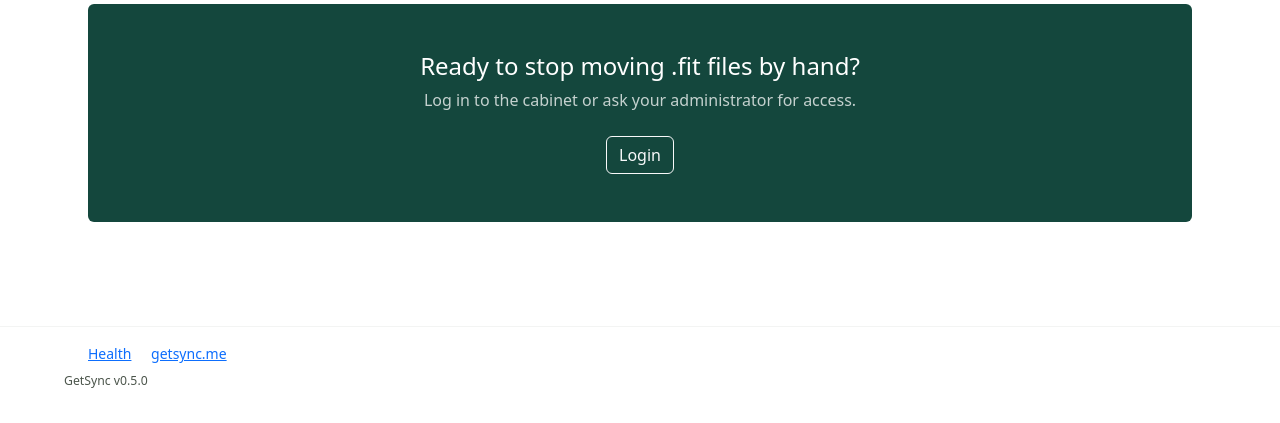
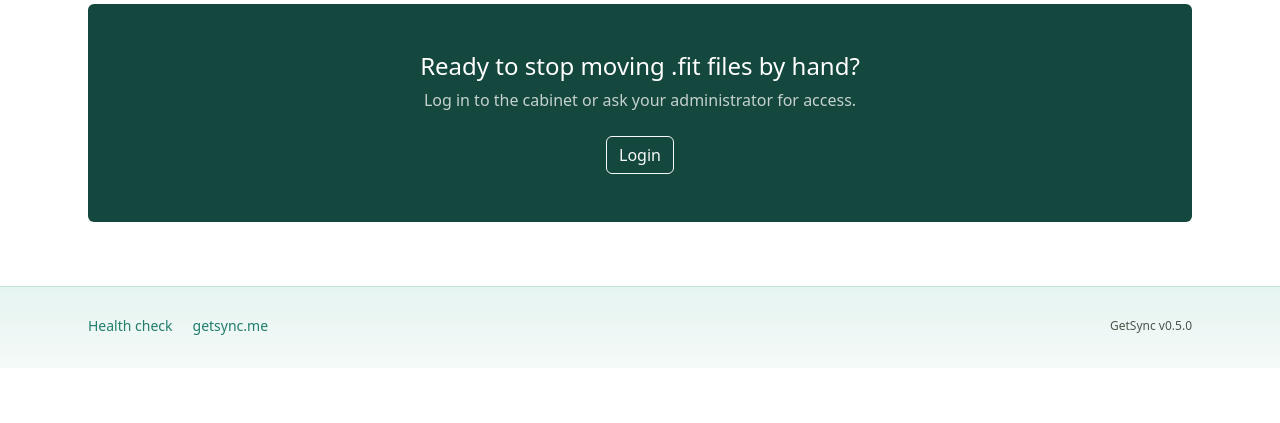
Before and after one commit to segallar/fit-sinc, a FastAPI app: page / in a window 1280 px wide. Shown: the part 1565-1988 px from the top of the page. After the commit the page ends 1927 px from the top, so only its background shows below. Run offline with FastAPI, Linux system fonts and the light colour scheme.

Commit message:
style(web): оформить подвал лендинга в общую сетку
Полоса на всю ширину с мягким mint-фоном; ссылки и build meta
в getsync-site-inner, ряд на md+.

Co-authored-by: Cursor <cursoragent@cursor.com>

```diff
--- a/getsync/web/static/app.css
+++ b/getsync/web/static/app.css
@@ -54,14 +54,54 @@ body {
   padding-block: 2rem 2.5rem;
 }
 
-.getsync-site .getsync-footer {
-  padding-bottom: 2rem;
-  padding-inline: 1.5rem;
+/* Landing footer — full-width band, content aligned to getsync-site-inner */
+.getsync-site .getsync-site-footer {
+  margin-top: 3rem;
+  padding: 0;
+  border-top: 1px solid var(--getsync-primary-100);
+  background: linear-gradient(180deg, var(--getsync-primary-50) 0%, #f4faf8 100%);
 }
 
-.getsync-site .getsync-footer > p {
-  max-width: 72rem;
-  margin-inline: auto;
+.getsync-site .getsync-site-footer .getsync-site-inner {
+  padding-block: 1.75rem 2rem;
+}
+
+.getsync-site-footer-row {
+  display: flex;
+  flex-direction: column;
+  gap: 1rem;
+}
+
+@media (min-width: 768px) {
+  .getsync-site-footer-row {
+    flex-direction: row;
+    align-items: center;
+    justify-content: space-between;
+    gap: 1.5rem;
+  }
+}
+
+.getsync-site-footer-nav {
+  display: flex;
+  flex-wrap: wrap;
+  gap: 0.5rem 1.25rem;
+}
+
+.getsync-site-footer-nav a {
+  color: var(--getsync-primary-700);
+  font-size: 0.875rem;
+  font-weight: 500;
+  text-decoration: none;
+}
+
+.getsync-site-footer-nav a:hover {
+  color: var(--getsync-primary-900);
+  text-decoration: underline;
+}
+
+.getsync-site-footer-meta p {
+  margin-bottom: 0;
+  font-size: 0.75rem;
 }
 
 .getsync-faq {
@@ -166,7 +206,7 @@ body {
   margin-left: 0.25rem;
 }
 
-footer.getsync-footer {
+footer.getsync-footer:not(.getsync-site-footer) {
   margin-top: 2.5rem;
   padding-top: 1rem;
   border-top: 1px solid var(--bs-border-color);
--- a/getsync/web/templates/layouts/base.html
+++ b/getsync/web/templates/layouts/base.html
@@ -28,10 +28,12 @@
     <main>
       {% block content %}{% endblock %}
     </main>
+    {% block footer %}
     <footer class="getsync-footer text-muted small">
       {% block footer_extra %}{% endblock %}
-      {% include "components/build_footer.html" %}
+      {% block footer_build %}{% include "components/build_footer.html" %}{% endblock %}
     </footer>
+    {% endblock %}
   </div>
   <script src="https://cdn.jsdelivr.net/npm/bootstrap@5.3.3/dist/js/bootstrap.bundle.min.js"
           integrity="sha384-YvpcrYf0tY3lHB60NNkmXc5s9fDVZLESaAA55NDzOxhy9GkcIdslK1eN7N6jIeHz"
--- a/getsync/web/templates/layouts/site.html
+++ b/getsync/web/templates/layouts/site.html
@@ -37,11 +37,18 @@
 </div>
 {% endblock %}
 
-{% block footer_extra %}
-<div class="getsync-site-inner">
-  <nav class="mb-2">
-    <a href="/health" class="me-3">Health</a>
-    <a href="https://getsync.me">getsync.me</a>
-  </nav>
-</div>
+{% block footer %}
+<footer class="getsync-footer getsync-site-footer text-muted small mt-auto">
+  <div class="getsync-site-inner">
+    <div class="getsync-site-footer-row">
+      <nav class="getsync-site-footer-nav" aria-label="Footer">
+        <a href="/health">{{ t.footer_health }}</a>
+        <a href="https://getsync.me">getsync.me</a>
+      </nav>
+      <div class="getsync-site-footer-meta">
+        {% block footer_build %}{% include "components/build_footer.html" %}{% endblock %}
+      </div>
+    </div>
+  </div>
+</footer>
 {% endblock %}
```
